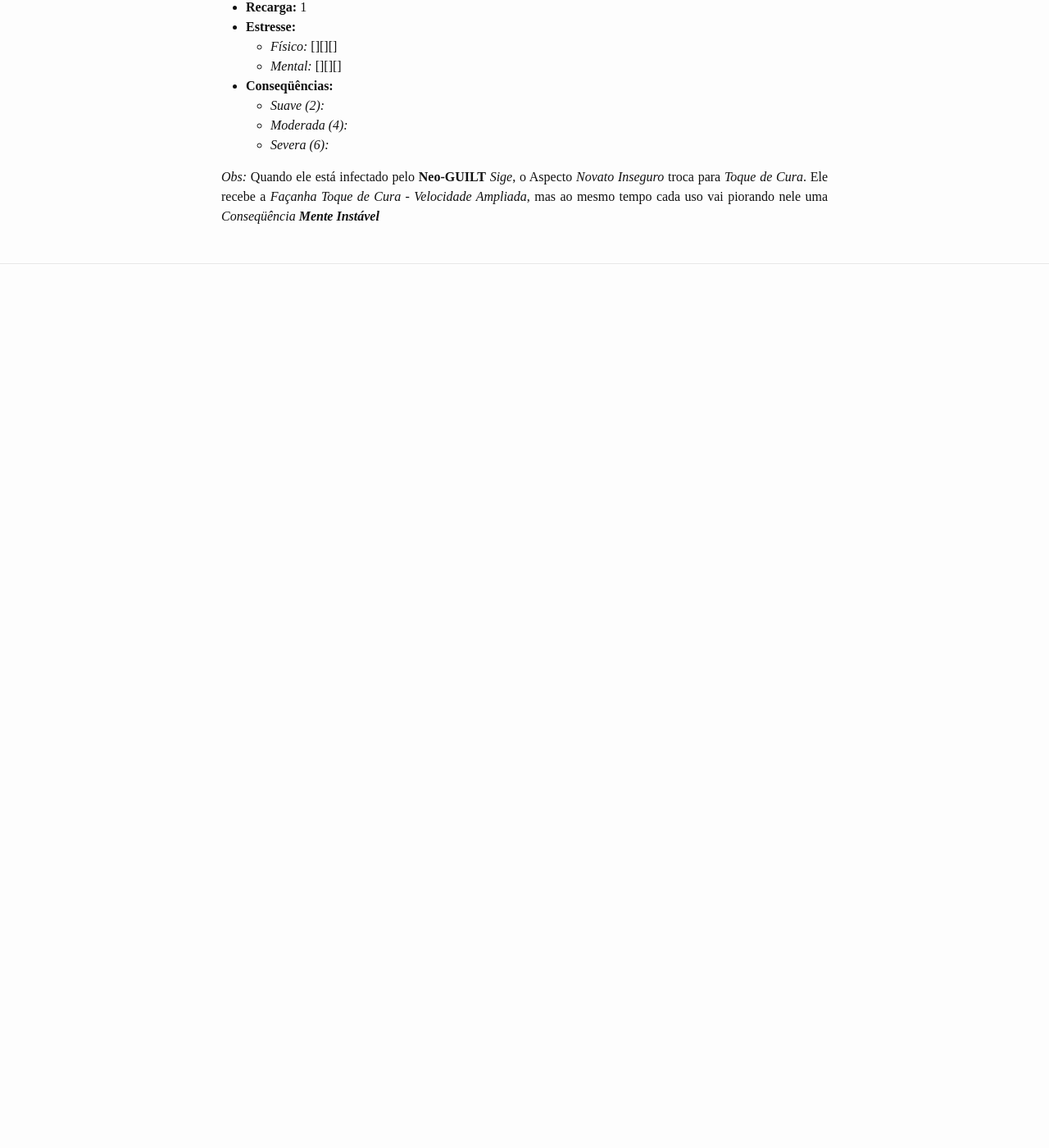
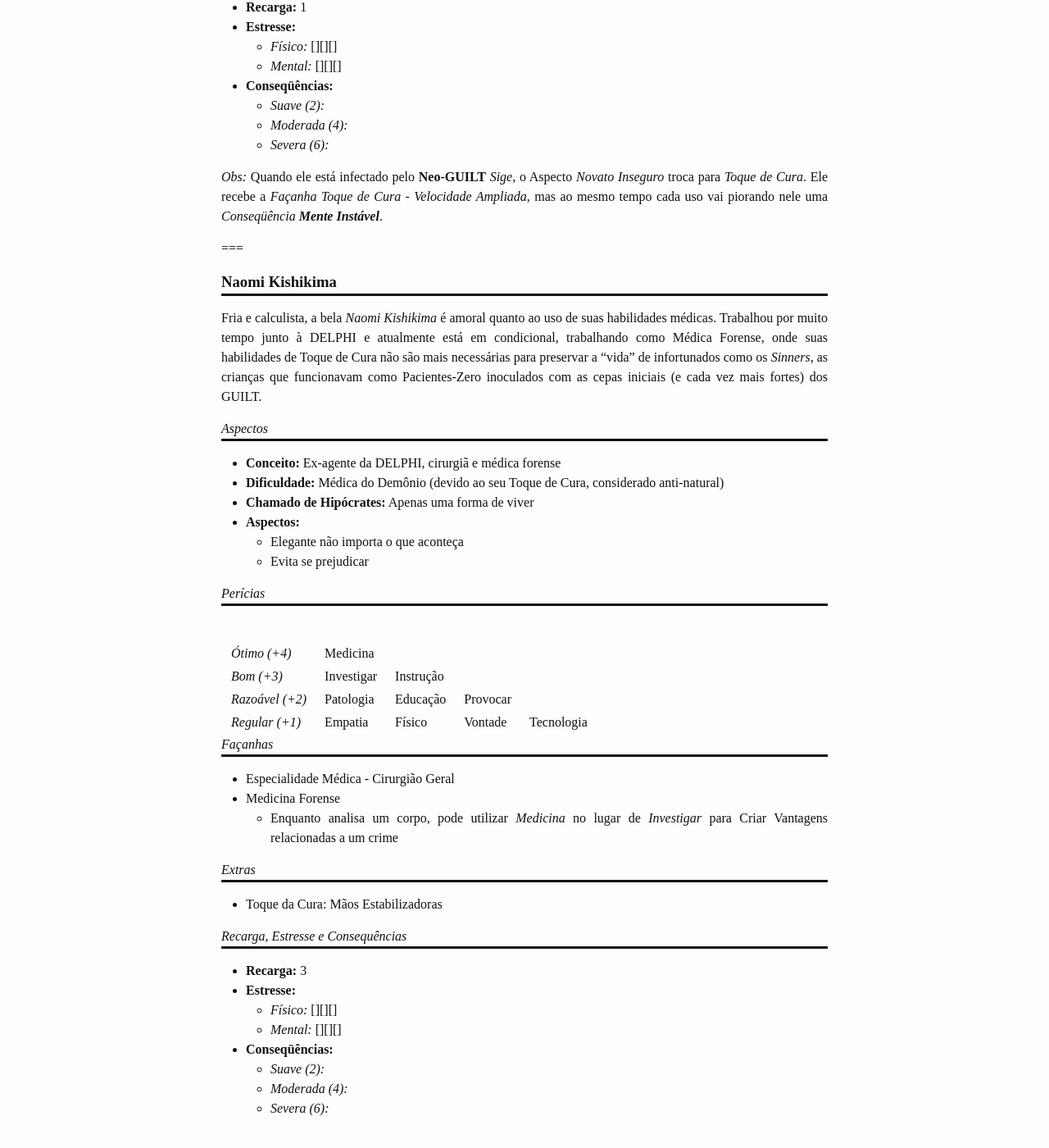
Before and after one commit to fabiocosta0305/fabiocosta0305.github.io-old, a Jekyll site: the page built from _posts/2015-05-21-DestinoDaCaduceus-personagens.md, in a window 1280 px wide and 1400 px high, scrolled down 10001 px. Shown: the whole window at 82% size. Built offline with Jekyll 4.4.1, drawn with Linux system fonts in a browser that asks for light colours; some web fonts are replaced; Markdown is read by kramdown in place of the engine named in the settings; before the commit the page ends 10428 px from its top, so only the background shows below that.

Commit message:
Adicionando Naomi Kishikima aos Personagens ao Destino da Caduceus

```diff
--- a/_posts/2015-05-21-DestinoDaCaduceus-personagens.md
+++ b/_posts/2015-05-21-DestinoDaCaduceus-personagens.md
@@ -433,4 +433,49 @@ Um novato indicado pela OMS à CADUCEUS durante suas atividades em Costigar, ele
   - *Moderada (4):*
   - *Severa (6):*
 
-*Obs:* Quando ele está infectado pelo **Neo-GUILT** *Sige*, o Aspecto *Novato Inseguro* troca para *Toque de Cura*. Ele recebe a *Façanha* *Toque de Cura - Velocidade Ampliada*, mas ao mesmo tempo cada uso vai piorando nele uma *Conseqüência __Mente Instável__*
+*Obs:* Quando ele está infectado pelo **Neo-GUILT** *Sige*, o Aspecto *Novato Inseguro* troca para *Toque de Cura*. Ele recebe a *Façanha* *Toque de Cura - Velocidade Ampliada*, mas ao mesmo tempo cada uso vai piorando nele uma *Conseqüência __Mente Instável__*.
+
+===
+
+### Naomi Kishikima
+
+Fria e calculista, a bela *Naomi Kishikima* é amoral quanto ao uso de suas habilidades médicas. Trabalhou por muito tempo junto à DELPHI e atualmente está em condicional, trabalhando como Médica Forense, onde suas habilidades de Toque de Cura não são mais necessárias para preservar a "vida" de infortunados como os *Sinners*, as crianças que funcionavam como Pacientes-Zero inoculados com as cepas iniciais (e cada vez mais fortes) dos GUILT.
+
+#### Aspectos
+
+- **Conceito:** Ex-agente da DELPHI, cirurgiã e médica forense
+- **Dificuldade:** Médica do Demônio (devido ao seu Toque de Cura, considerado anti-natural)
+- **Chamado de Hipócrates:** Apenas uma forma de viver
+- **Aspectos:**
+  - Elegante não importa o que aconteça
+  - Evita se prejudicar
+
+#### Perícias
+
+|                |             |             |            |             |
+|----------------|-------------|-------------|------------|-------------|
+|*Ótimo (+4)*    | Medicina    |             |            |             |
+|*Bom (+3)*      | Investigar  | Instrução   |            |             |
+|*Razoável (+2)* | Patologia   | Educação    | Provocar   |             |
+|*Regular (+1)*  | Empatia     | Físico      | Vontade    | Tecnologia  |
+
+#### Façanhas
+
+- Especialidade Médica - Cirurgião Geral
+- Medicina Forense
+  - Enquanto analisa um corpo, pode utilizar *Medicina* no lugar de *Investigar* para Criar Vantagens relacionadas a um crime
+
+#### Extras
+
+- Toque da Cura: Mãos Estabilizadoras
+
+#### Recarga, Estresse e Consequências
+
+- **Recarga:** 3
+- **Estresse:**
+  - *Físico:* [][][]
+  - *Mental:* [][][]
+- **Conseqüências:**
+  - *Suave (2):*
+  - *Moderada (4):*
+  - *Severa (6):*
```
